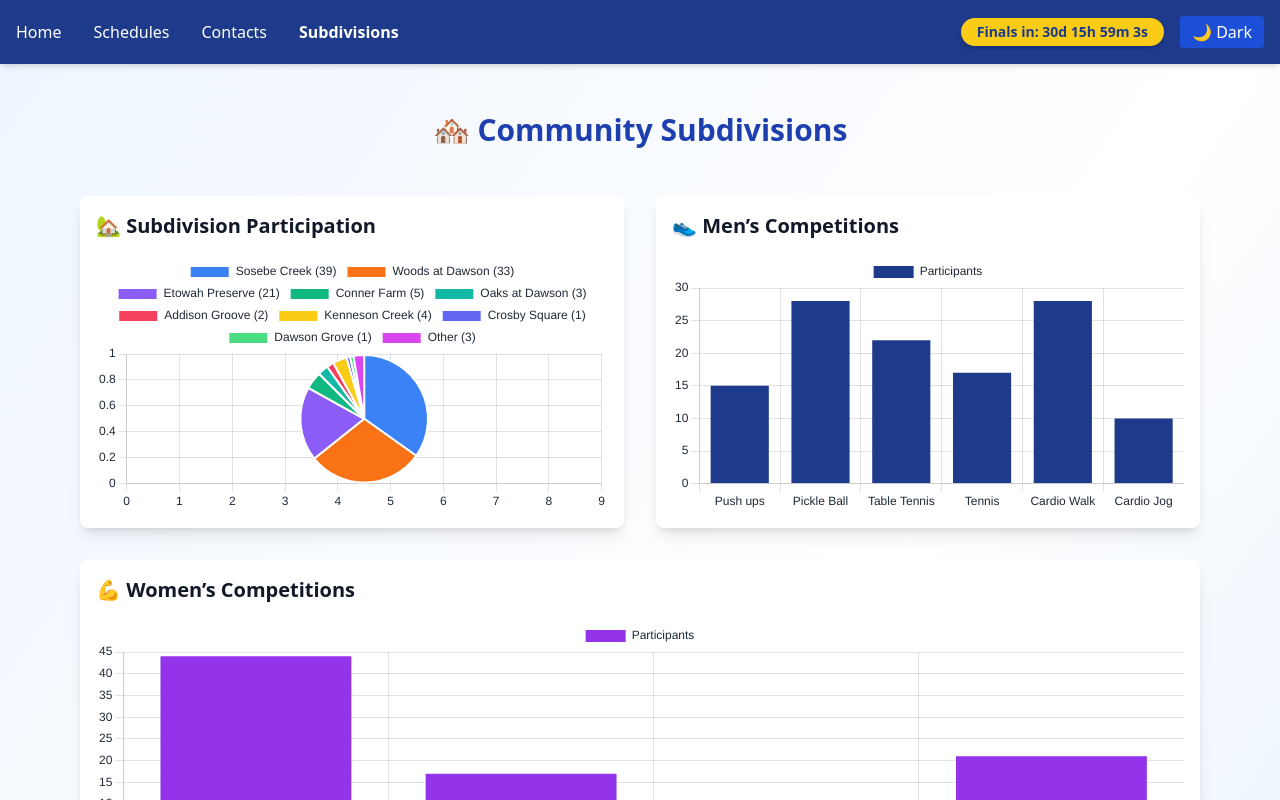
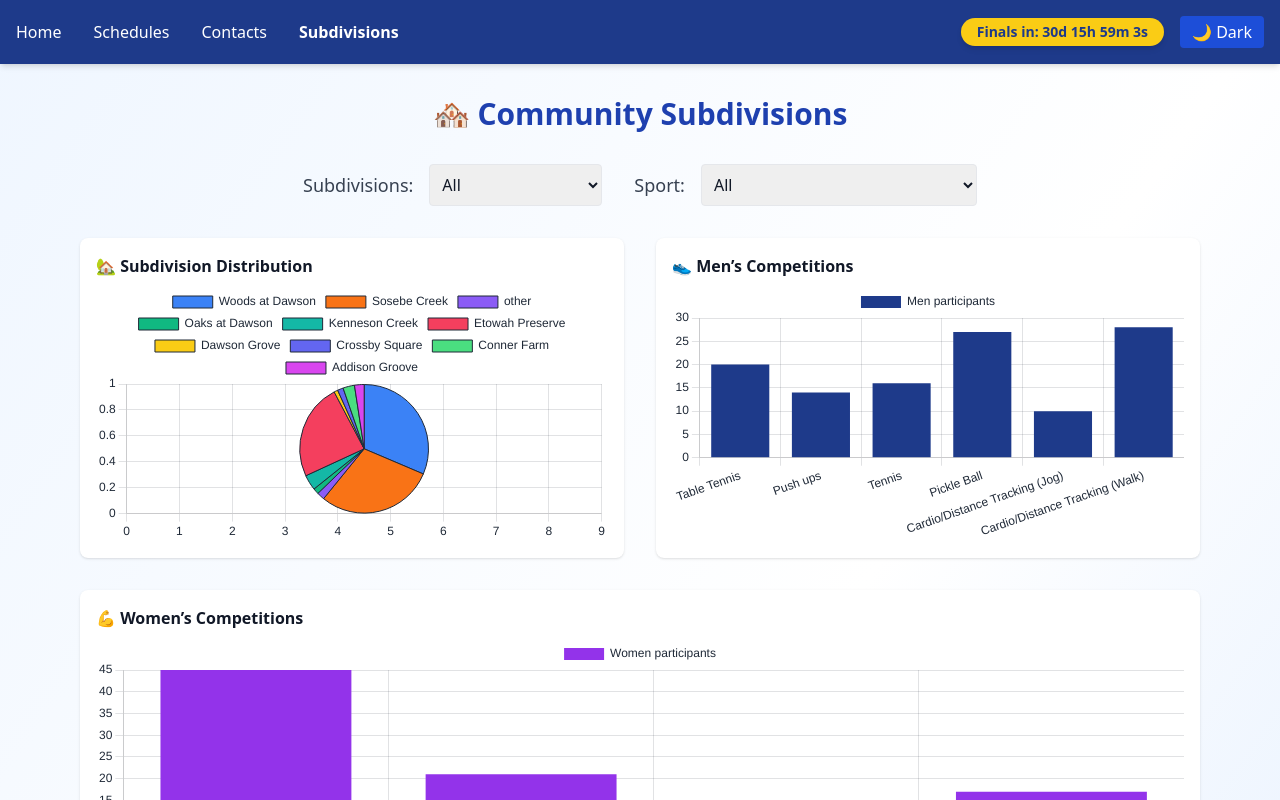
Before and after one commit to praneethk521/dawsoncommunitysports, a React (Vite) app: page / in a window 1280 px wide. Both pictures are taken after a click on the button "Subdivisions". Shown: the top 800 px of the page. Built offline with nearby package versions, Linux system fonts and the light colour scheme.

Commit message:
updated filters in subdivision page

```diff
--- a/src/components/Subdivisions.tsx
+++ b/src/components/Subdivisions.tsx
@@ -19,27 +19,26 @@ import L from 'leaflet';
 // Register Chart.js components
 ChartJS.register(ArcElement, Tooltip, Legend, CategoryScale, LinearScale, BarElement, Title);
 
-// Leaflet icon fix for Vite
+// Leaflet icon fix
 delete (L.Icon.Default as any).prototype._getIconUrl;
 L.Icon.Default.mergeOptions({
   iconUrl:   'https://unpkg.com/leaflet@1.9.4/dist/images/marker-icon.png',
   shadowUrl: 'https://unpkg.com/leaflet@1.9.4/dist/images/marker-shadow.png',
 });
 
-// Helper to pick text color based on theme
-const getTextColor = () =>
+// Theme and tooltip helpers
+const getTextColor = (): string =>
   document.documentElement.classList.contains('dark') ? '#e5e7eb' : '#1f2937';
-
-// Helpers for tooltip styling
-const getTooltipBgColor = () =>
+const getTooltipBgColor = (): string =>
   document.documentElement.classList.contains('dark') ? '#1f2937' : '#ffffff';
-const getTooltipBorderColor = () =>
+const getTooltipBorderColor = (): string =>
   document.documentElement.classList.contains('dark') ? '#e5e7eb22' : '#1f293722';
 
-// Shared Chart.js options (stacked axes + styled tooltips)
+// Shared chart options
 const useChartOptions = () => ({
   responsive: true,
   maintainAspectRatio: false,
+  animation: { duration: 800, easing: 'easeOutQuart' },
   plugins: {
     legend: { labels: { color: getTextColor() } },
     title:  { display: false, color: getTextColor() },
@@ -52,12 +51,12 @@ const useChartOptions = () => ({
     },
   },
   scales: {
-    x: { ticks: { color: getTextColor() }, grid: { color: getTextColor() + '22' }, stacked: true },
-    y: { ticks: { color: getTextColor() }, grid: { color: getTextColor() + '22' }, stacked: true },
+    x: { ticks: { color: getTextColor() }, grid: { color: getTextColor() + '22' } },
+    y: { ticks: { color: getTextColor() }, grid: { color: getTextColor() + '22' } },
   },
 });
 
-// Color map for each sport
+// Sport color map
 const colorMap: Record<string,string> = {
   'Push ups': '#EF4444',
   'Pickle Ball': '#F59E0B',
@@ -70,7 +69,12 @@ const colorMap: Record<string,string> = {
   'Plank': '#6366F1',
 };
 
-// Inline TSV data (trimmed here; insert your full lines)
+// Pie slice palette
+const pieColors: string[] = [
+  '#3B82F6', '#F97316', '#8B5CF6', '#10B981', '#14B8A6',
+  '#F43F5E', '#FACC15', '#6366F1', '#4ADE80', '#D946EF',
+];
+
 // Inline TSV data
 const rawTSV = `
 Sub division\tMen’s Competitions\tWomen’s Competitions
@@ -199,220 +203,191 @@ Conner Farm\tTennis\t
 Addison Groove\tPush ups, Pickle Ball, Table Tennis, Tennis\tBadminton
 `;
 
+type Entry = { subdivision: string; mens: string; womens: string };
 
-type RawEntry = { subdivision: string; mens: string; womens: string };
-
-// Map marker coordinates
+// Map markers
 const subdivisionsMap = [
-  { name: 'Sosebee Creek', lat: 34.343527, lng: -84.070764 },
-   { name: 'Woods at Dawson', lat: 34.356506, lng: -84.064244 },
-   { name: 'Dawson Grove', lat: 34.3402, lng: -84.1033 },
-   { name: 'Crosby Square', lat: 34.42638, lng: -84.138556 },
-   { name: 'Oaks at Dawson', lat: 34.42638, lng: -84.138556 },
-   { name: 'Ellorie Estates', lat: 34.330472, lng: -84.095752 },
-   { name: 'Addison Grove', lat: 34.333502, lng: -84.086081 },
-   { name: 'Kenneson Creek', lat: 34.316495, lng: -84.097573 },
-   { name: 'Etowah Preserve', lat: 34.35319, lng: -84.128995 },
-   { name: 'Conner Farm', lat: 34.319114, lng: -84.098765 },
-   { name: 'Other', lat: 34.3300, lng: -84.0900 },
+  { name: 'Sosebee Creek',   lat: 34.343527, lng: -84.070764 },
+  { name: 'Woods at Dawson', lat: 34.356506, lng: -84.064244 },
+  { name: 'Dawson Grove',    lat: 34.3402,   lng: -84.1033   },
+  { name: 'Crosby Square',   lat: 34.42638,  lng: -84.138556 },
+  { name: 'Oaks at Dawson',  lat: 34.42638,  lng: -84.138556 },
+  { name: 'Ellorie Estates', lat: 34.330472, lng: -84.095752 },
+  { name: 'Addison Groove',  lat: 34.333502, lng: -84.086081 },
+  { name: 'Kenneson Creek',  lat: 34.316495, lng: -84.097573 },
+  { name: 'Etowah Preserve', lat: 34.35319,  lng: -84.128995 },
+  { name: 'Conner Farm',     lat: 34.319114, lng: -84.098765 },
+  { name: 'Other',           lat: 34.3300,   lng: -84.0900   },
 ];
 
-const Subdivisions: React.FC = () => {
-  const [options, setOptions] = useState(useChartOptions());
+export default function Subdivisions() {
+  const [subFilter, setSubFilter] = useState('All');
+  const [sportFilter, setSportFilter] = useState('All');
+  const chartOptions = useChartOptions();
 
-  // Recompute options on theme toggle
-  useEffect(() => {
-    const observer = new MutationObserver(() => setOptions(useChartOptions()));
-    observer.observe(document.documentElement, { attributes: true, attributeFilter: ['class'] });
-    return () => observer.disconnect();
-  }, []);
-
-  // Parse TSV and build all five datasets
-  const {
-    staticSubdivisionData,
-    staticMenData,
-    staticWomenData,
-    menLabels, menDatasets,
-    womenLabels, womenDatasets
-  } = useMemo(() => {
-    const lines = rawTSV.trim().split('\n');
-    const entries: RawEntry[] = lines.slice(1).map(line => {
+  // Parse TSV entries
+  const entries: Entry[] = useMemo(() =>
+    rawTSV.trim().split('\n').slice(1).map(line => {
       const [subdivision, mens, womens] = line.split('\t');
       return { subdivision, mens: mens || '', womens: womens || '' };
+    }), []);
+
+  // Filters
+  const subdivisions = useMemo(() => ['All', ...new Set(entries.map(e => e.subdivision))], [entries]);
+  const sports = useMemo(() => {
+    const s = new Set<string>();
+    entries.forEach(({ mens, womens }) => {
+      mens.split(',').forEach(x => x.trim() && s.add(x.trim()));
+      womens.split(',').forEach(x => x.trim() && s.add(x.trim()));
     });
+    return ['All', ...Array.from(s)];
+  }, [entries]);
 
-    // Unique subdivisions
-    const subs: string[] = [];
-    entries.forEach(e => { if (!subs.includes(e.subdivision)) subs.push(e.subdivision); });
+  // Filtered entries
+  const filtered = useMemo(() =>
+    entries.filter(({ subdivision, mens, womens }) =>
+      (subFilter === 'All' || subdivision === subFilter) &&
+      (sportFilter === 'All' || mens.includes(sportFilter) || womens.includes(sportFilter))
+    ), [entries, subFilter, sportFilter]);
 
-    // Build count maps
-    const buildMap = (key: 'mens'|'womens') => {
-      const map: Record<string,Record<string,number>> = {};
-      subs.forEach(s => map[s] = {});
-      entries.forEach(({ subdivision, [key]: list }) => {
-        if (!list) return;
-        list.split(',').map(s => s.trim()).forEach(sport => {
-          map[subdivision][sport] = (map[subdivision][sport] || 0) + 1;
-        });
-      });
-      return map;
+  // Chart data
+  const { pieData, menBarData, womenBarData, menStack, womenStack } = useMemo(() => {
+    // Pie
+    const subCounts: Record<string, number> = {};
+    filtered.forEach(({ subdivision, mens, womens }) => {
+      subCounts[subdivision] = (subCounts[subdivision] || 0)
+        + (mens ? mens.split(',').length : 0)
+        + (womens ? womens.split(',').length : 0);
+    });
+    const pieLabels = Object.keys(subCounts);
+    const pieValues = pieLabels.map(l => subCounts[l]);
+
+    // Men bar
+    const menList: string[] = [];
+    filtered.forEach(({ mens }) =>
+      mens.split(',').map(x => x.trim()).filter(Boolean).forEach(x => menList.push(x))
+    );
+    const menCounts: Record<string, number> = {};
+    menList.forEach(x => menCounts[x] = (menCounts[x] || 0) + 1);
+    const menLabels = Object.keys(menCounts);
+    const menValues = menLabels.map(l => menCounts[l]);
+
+    // Women bar
+    const womenList: string[] = [];
+    filtered.forEach(({ womens }) =>
+      womens.split(',').map(x => x.trim()).filter(Boolean).forEach(x => womenList.push(x))
+    );
+    const womenCounts: Record<string, number> = {};
+    womenList.forEach(x => womenCounts[x] = (womenCounts[x] || 0) + 1);
+    const womenLabels = Object.keys(womenCounts);
+    const womenValues = womenLabels.map(l => womenCounts[l]);
+
+    // Stacked
+    const subs = Array.from(new Set(filtered.map(e => e.subdivision)));
+    const buildMap = (key: 'mens' | 'womens') => {
+      const m: Record<string, Record<string, number>> = {};
+      subs.forEach(s => m[s] = {});
+      filtered.forEach(e =>
+        e[key].split(',').map(x => x.trim()).filter(Boolean)
+          .forEach(sp => m[e.subdivision][sp] = (m[e.subdivision][sp] || 0) + 1)
+      );
+      return m;
     };
-    const menMap   = buildMap('mens');
+    const menMap = buildMap('mens');
     const womenMap = buildMap('womens');
-
-    // Unique sports
-    const menSports = Array.from(new Set(entries.flatMap(e => e.mens.split(',').map(s => s.trim()).filter(Boolean))));
-    const womenSports = Array.from(new Set(entries.flatMap(e => e.womens.split(',').map(s => s.trim()).filter(Boolean))));
-
-    // Stacked datasets
-    const menDatasets = menSports.map(sport => ({
-      label: sport,
-      data: subs.map(sub => menMap[sub][sport] || 0),
-      backgroundColor: colorMap[sport] || '#999',
-    }));
-    const womenDatasets = womenSports.map(sport => ({
-      label: sport,
-      data: subs.map(sub => womenMap[sub][sport] || 0),
-      backgroundColor: colorMap[sport] || '#999',
-    }));
-
-    // Static first-three charts (hard-coded)
-    const staticSubdivisionData = {
-      labels: [
-        'Sosebe Creek (39)',
-        'Woods at Dawson (33)',
-        'Etowah Preserve (21)',
-        'Conner Farm (5)',
-        'Oaks at Dawson (3)',
-        'Addison Groove (2)',
-        'Kenneson Creek (4)',
-        'Crosby Square (1)',
-        'Dawson Grove (1)',
-        'Other (3)',
-      ],
-      datasets: [{
-        data: [39, 33, 21, 5, 3, 2, 4, 1, 1, 3],
-        backgroundColor: [
-          '#3B82F6','#F97316','#8B5CF6',
-          '#10B981','#14B8A6','#F43F5E',
-          '#FACC15','#6366F1','#4ADE80','#D946EF',
-        ],
-      }],
-    };
-    const staticMenData = {
-      labels: ['Push ups','Pickle Ball','Table Tennis','Tennis','Cardio Walk','Cardio Jog'],
-      datasets: [{ label: 'Participants', data: [15,28,22,17,28,10], backgroundColor: '#1E3A8A' }],
-    };
-    const staticWomenData = {
-      labels: ['Cardio Walk','Carroms','Plank','Badminton'],
-      datasets: [{ label: 'Participants', data: [44,17,9,21], backgroundColor: '#9333EA' }],
-    };
+    const menSports = Array.from(new Set(menList));
+    const womenSports = Array.from(new Set(womenList));
+    const menStackDs = menSports.map(sp => ({ label: sp, data: subs.map(s => menMap[s][sp] || 0), backgroundColor: colorMap[sp] || '#999' }));
+    const womenStackDs = womenSports.map(sp => ({ label: sp, data: subs.map(s => womenMap[s][sp] || 0), backgroundColor: colorMap[sp] || '#999' }));
 
     return {
-      staticSubdivisionData,
-      staticMenData,
-      staticWomenData,
-      menLabels: subs,
-      menDatasets,
-      womenLabels: subs,
-      womenDatasets,
+      pieData: { labels: pieLabels, datasets: [{ data: pieValues, backgroundColor: pieLabels.map((_, i) => pieColors[i % pieColors.length]), borderColor: getTextColor(), borderWidth: 1 }] },
+      menBarData: { labels: menLabels, datasets: [{ label: 'Men participants', data: menValues, backgroundColor: '#1E3A8A' }] },
+      womenBarData: { labels: womenLabels, datasets: [{ label: 'Women participants', data: womenValues, backgroundColor: '#9333EA' }] },
+      menStack:   { labels: subs, datasets: menStackDs.map(ds => ({ ...ds })) },
+      womenStack: { labels: subs, datasets: womenStackDs.map(ds => ({ ...ds })) },
     };
-  }, []);
+  }, [filtered]);
 
   return (
-    <motion.div
-      className="max-w-6xl mx-auto px-4 py-12 space-y-12"
-      initial={{ opacity: 0 }}
-      animate={{ opacity: 1 }}
-      transition={{ duration: 0.6 }}
-    >
-      <h2 className="text-3xl font-bold text-center text-blue-800 dark:text-blue-300 mb-6">
-        🏘️ Community Subdivisions
-      </h2>
-
-      {/* First 3 static charts */}
-      <div className="grid md:grid-cols-2 gap-8">
-        <div className="bg-white dark:bg-gray-800 p-4 rounded-lg shadow-lg">
-          <h3 className="text-xl font-semibold mb-4 text-gray-900 dark:text-white">
-            🏡 Subdivision Participation
-          </h3>
-          <div className="h-64"><Pie data={staticSubdivisionData} options={options} /></div>
-        </div>
-        <div className="bg-white dark:bg-gray-800 p-4 rounded-lg shadow-lg">
-          <h3 className="text-xl font-semibold mb-4 text-gray-900 dark:text-white">
-            👟 Men’s Competitions
-          </h3>
-          <div className="h-64"><Bar data={staticMenData} options={options} /></div>
-        </div>
-        <div className="md:col-span-2 bg-white dark:bg-gray-800 p-4 rounded-lg shadow-lg">
-          <h3 className="text-xl font-semibold mb-4 text-gray-900 dark:text-white">
-            💪 Women’s Competitions
-          </h3>
-          <div className="h-64"><Bar data={staticWomenData} options={options} /></div>
-        </div>
+    <motion.div className="max-w-6xl mx-auto px-4 py-8 space-y-8" initial={{ opacity: 0 }} animate={{ opacity: 1 }} transition={{ duration: 0.6 }}>
+      {/* Header & Filters */}
+      <h2 className="text-3xl font-bold text-center text-blue-800 dark:text-blue-300 mb-4">🏘️ Community Subdivisions</h2>
+      <div className="flex flex-wrap gap-4 justify-center items-center mb-6">
+        <span className="text-lg font-medium text-gray-700 dark:text-gray-300">Subdivisions:</span>
+        <select className="p-2 border rounded" value={subFilter} onChange={e => setSubFilter(e.target.value)}>
+          {subdivisions.map(s => <option key={s} value={s}>{s}</option>)}
+        </select>
+        <span className="text-lg font-medium text-gray-700 dark:text-gray-300 ml-4">Sport:</span>
+        <select className="p-2 border rounded" value={sportFilter} onChange={e => setSportFilter(e.target.value)}>
+          {sports.map(s => <option key={s} value={s}>{s}</option>)}
+        </select>
       </div>
 
-      {/* Next 2 stacked charts */}
+      {/* Charts Grid */}
       <div className="grid md:grid-cols-2 gap-8">
-        <div className="bg-white dark:bg-gray-800 p-6 rounded-lg shadow-lg">
-          <h3 className="text-2xl font-semibold mb-4 text-gray-900 dark:text-white">
-            🧔 Men’s Competitions by Subdivision
-          </h3>
+        {/* Pie */}
+        <motion.div className="bg-white dark:bg-gray-800 p-4 rounded-lg shadow" initial={{ opacity: 0, scale: 0.8 }} animate={{ opacity: 1, scale: 1 }} transition={{ duration: 0.6, delay: 0.1 }}>
+          <h3 className="font-semibold mb-2 text-gray-900 dark:text-white">🏡 Subdivision Distribution</h3>
+          <div className="h-64"><Pie data={pieData} options={chartOptions} /></div>
+        </motion.div>
+        {/* Men’s Bar */}
+        <motion.div className="bg-white dark:bg-gray-800 p-4 rounded-lg shadow" initial={{ opacity: 0, y: 20 }} animate={{ opacity: 1, y: 0 }} transition={{ duration: 0.6, delay: 0.2 }}>
+          <h3 className="font-semibold mb-2 text-gray-900 dark:text-white">👟 Men’s Competitions</h3>
+          <div className="h-64"><Bar data={menBarData} options={chartOptions} /></div>
+        </motion.div>
+        {/* Women’s Bar*/}
+        <motion.div className="md:col-span-2 bg-white dark:bg-gray-800 p-4 rounded-lg shadow" initial={{ opacity: 0, y: 20 }} animate={{ opacity: 1, y: 0 }} transition={{ duration: 0.6, delay: 0.3 }}>
+          <h3 className="font-semibold mb-2 text-gray-900 dark:text-white">💪 Women’s Competitions</h3>
+          <div className="h-64"><Bar data={womenBarData} options={chartOptions} /></div>
+        </motion.div>
+        {/* Men’s Stacked */}
+        <motion.div className="bg-white dark:bg-gray-800 p-4 rounded corners shadow" initial={{ opacity: 0, x: -20 }} animate={{ opacity: 1, x: 0 }} transition={{ duration: 0.6, delay: 0.4 }}>
+          <h3 className="font-semibold mb-2 text-gray-900 dark:text-white">🧔 Men’s by Subdivision</h3>
           <div className="h-80">
             <Bar
-              data={{ labels: menLabels, datasets: menDatasets }}
+              data={menStack}
               options={{
-                ...options,
+                ...chartOptions,
                 plugins: {
-                  ...options.plugins,
-                  title: {
-                    display: true,
-                    text: "Men’s Competitions (stacked)",
-                    color: getTextColor(),
-                  },
+                  ...chartOptions.plugins,
+                  title: { display: true, text: "Men’s Competitions by Subdivision", color: getTextColor() }
                 },
+                scales: {
+                  x: { ...chartOptions.scales.x, stacked: true },
+                  y: { ...chartOptions.scales.y, stacked: true }
+                }
               }}
             />
           </div>
-        </div>
-        <div className="bg-white dark:bg-gray-800 p-6 rounded-lg shadow-lg">
-          <h3 className="text-2xl font-semibold mb-4 text-gray-900 dark:text-white">
-            💁‍♀️ Women’s Competitions by Subdivision
-          </h3>
+        </motion.div>
+        {/* Women’s Stacked */}
+        <motion.div className="bg-white dark:bg-gray-800 p-4 rounded corners shadow" initial={{ opacity: 0, x: 20 }} animate={{ opacity: 1, x: 0 }} transition={{ duration: 0.6, delay: 0.5 }}>
+          <h3 className="font-semibold mb-2 text-gray-900 dark:text-white">💁‍♀️ Women’s by Subdivision</h3>
           <div className="h-80">
             <Bar
-              data={{ labels: womenLabels, datasets: womenDatasets }}
+              data={womenStack}
               options={{
-                ...options,
+                ...chartOptions,
                 plugins: {
-                  ...options.plugins,
-                  title: {
-                    display: true,
-                    text: "Women’s Competitions (stacked)",
-                    color: getTextColor(),
-                  },
+                  ...chartOptions.plugins,
+                  title: { display: true, text: "Women’s Competitions by Subdivision", color: getTextColor() }
                 },
+                scales: {
+                  x: { ...chartOptions.scales.x, stacked: true },
+                  y: { ...chartOptions.scales.y, stacked: true }
+                }
               }}
             />
           </div>
-        </div>
+        </motion.div>
       </div>
 
       {/* Map */}
-      <div className="mt-12">
-        <h3 className="text-2xl font-bold text-center mb-4 text-blue-700 dark:text-blue-200">
-          📍 Subdivisions Map
-        </h3>
-        <MapContainer
-          center={[34.345, -84.093]}
-          zoom={12}
-          scrollWheelZoom={false}
-          className="w-full h-64 rounded-lg shadow-lg"
-        >
-          <TileLayer
-            attribution="&copy; OpenStreetMap contributors"
-            url="https://{s}.tile.openstreetmap.org/{z}/{x}/{y}.png"
-          />
+      <div>
+        <h3 className="text-2xl font-bold text-center text-blue-700 dark:text-blue-200 mb-2">📍 Subdivision Map</h3>
+        <MapContainer center={[34.345, -84.093]} zoom={12} scrollWheelZoom={false} className="w-full h-64 rounded-lg shadow">
+          <TileLayer url="https://{s}.tile.openstreetmap.org/{z}/{x}/{y}.png" attribution="&copy; OpenStreetMap contributors" />
           {subdivisionsMap.map(loc => (
             <Marker key={loc.name} position={[loc.lat, loc.lng]}>
               <Popup>{loc.name}</Popup>
@@ -422,6 +397,4 @@ const Subdivisions: React.FC = () => {
       </div>
     </motion.div>
   );
-};
-
-export default Subdivisions;
+}
```
Also changed, not shown: 5 other files (tests, documents, lock files or other folders).
